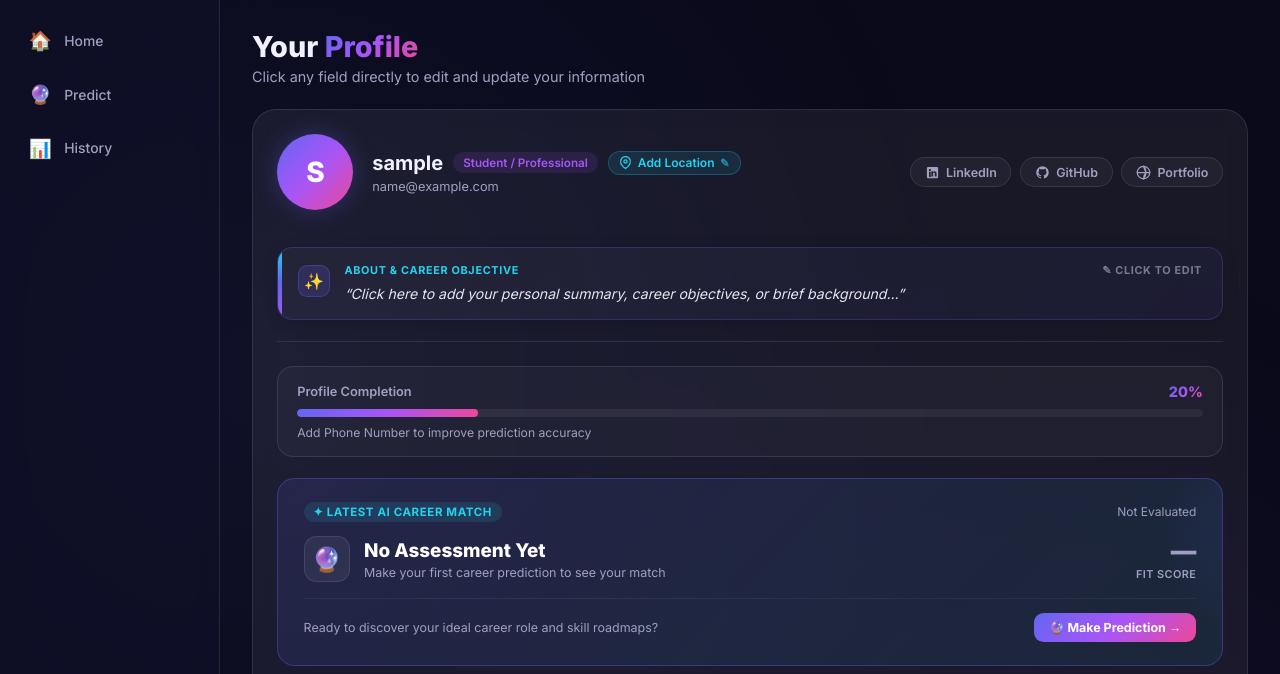
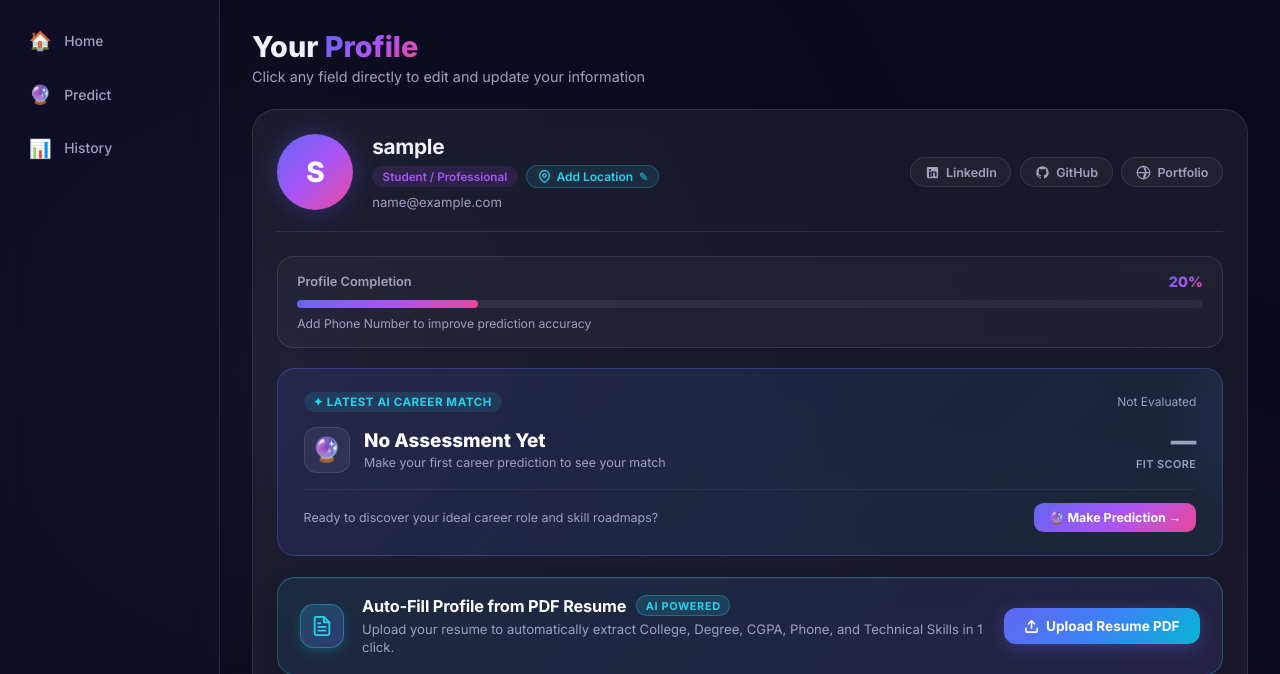
Before and after one commit to iamkanhaiyakumar/job_role_prediction, a Flask app: page /dashboard in a window 1280 px wide, after a click that opens the changed part. Shown: the part 59-733 px from the top of the page. Run offline with Flask 3, Linux system fonts and the light colour scheme; the visitor is signed in with stand-in values (Sample User, id 1); data that the repository does not hold is empty; parts of the project's set-up code (start-up, migrations or seed data) failed here and were passed over; some libraries are stand-ins or nearby versions.

Commit message:
Fix bio column data too long error with TEXT type and place location next to student/professional badge

```diff
--- a/database.py
+++ b/database.py
@@ -107,11 +107,21 @@ def init_db():
                 pass
 
         # Ensure any legacy columns like location, education, target_role are nullable
-        for leg_col in ["location", "education", "experience", "target_role", "phone", "bio", "linkedin", "github", "portfolio"]:
+        for leg_col in ["location", "education", "target_role", "phone", "linkedin", "github", "portfolio"]:
             try:
                 c.execute(f"ALTER TABLE profiles MODIFY COLUMN {leg_col} VARCHAR(255) NULL")
             except Exception:
                 pass
+
+        # Explicitly ensure bio and skills are TEXT type for long descriptions
+        try:
+            c.execute("ALTER TABLE profiles MODIFY COLUMN bio TEXT NULL")
+        except Exception:
+            pass
+        try:
+            c.execute("ALTER TABLE profiles MODIFY COLUMN skills TEXT NULL")
+        except Exception:
+            pass
 
         # Predictions table
         c.execute("""
--- a/static/css/dashboard.css
+++ b/static/css/dashboard.css
@@ -391,12 +391,12 @@ button{cursor:pointer;border:none;font-family:inherit;}
   box-shadow:0 0 25px rgba(99,102,241,0.3);flex-shrink:0;
   letter-spacing:-1px;
 }
-.ph-info{flex:1;min-width:260px;}
-.ph-name-badges{display:flex;align-items:center;gap:0.6rem;flex-wrap:wrap;margin-bottom:0.25rem;}
-.ph-info h3{font-size:1.25rem;font-weight:700;margin:0;}
+.ph-info{flex:1;min-width:240px;}
+.ph-info h3{font-size:1.3rem;font-weight:700;margin:0 0 0.35rem 0;color:var(--text);letter-spacing:-0.3px;}
+.ph-badges-row{display:flex;align-items:center;gap:0.55rem;flex-wrap:wrap;margin-bottom:0.35rem;}
 .role-tag{display:inline-block;padding:0.2rem 0.65rem;border-radius:2rem;background:rgba(168,85,247,0.12);color:var(--purple);font-size:0.73rem;font-weight:600;}
 .ph-location-badge{
-  display:inline-flex;align-items:center;gap:0.35rem;padding:0.22rem 0.65rem;border-radius:2rem;
+  display:inline-flex;align-items:center;gap:0.35rem;padding:0.2rem 0.65rem;border-radius:2rem;
   background:rgba(34,211,238,0.1);border:1px solid rgba(34,211,238,0.25);color:var(--cyan);
   font-size:0.75rem;font-weight:600;cursor:pointer;transition:all 0.2s ease;
 }
@@ -406,38 +406,7 @@ button{cursor:pointer;border:none;font-family:inherit;}
 }
 .ph-chip-edit-icon{font-size:0.7rem;opacity:0.6;transition:opacity 0.2s;}
 .ph-location-badge:hover .ph-chip-edit-icon{opacity:1;}
-.ph-email{font-size:0.8rem;color:var(--muted);margin-top:0.2rem;}
-
-/* Creative Profile Bio / About Card */
-.ph-bio-quote-card{
-  width:100%;margin-top:1.1rem;padding:0.95rem 1.25rem;border-radius:0.95rem;
-  background:linear-gradient(135deg,rgba(255,255,255,0.035) 0%,rgba(99,102,241,0.06) 100%);
-  border:1px solid rgba(99,102,241,0.25);display:flex;align-items:flex-start;gap:0.9rem;
-  position:relative;overflow:hidden;cursor:pointer;transition:all 0.25s cubic-bezier(0.4,0,0.2,1);
-  box-shadow:0 4px 16px rgba(0,0,0,0.15);
-}
-.ph-bio-quote-card::before{
-  content:'';position:absolute;top:0;left:0;width:4px;height:100%;
-  background:linear-gradient(to bottom,var(--cyan),var(--blue),var(--purple));border-radius:4px 0 0 4px;
-}
-.ph-bio-quote-card:hover{
-  background:linear-gradient(135deg,rgba(255,255,255,0.05) 0%,rgba(99,102,241,0.1) 100%);
-  border-color:rgba(34,211,238,0.45);transform:translateY(-1px);
-  box-shadow:0 6px 20px rgba(99,102,241,0.25);
-}
-.ph-bio-left-accent{
-  width:32px;height:32px;border-radius:0.6rem;background:rgba(99,102,241,0.18);
-  border:1px solid rgba(99,102,241,0.3);display:flex;align-items:center;justify-content:center;
-  font-size:1rem;flex-shrink:0;margin-top:0.1rem;
-}
-.ph-bio-text-wrap{flex:1;}
-.ph-bio-label{
-  display:flex;align-items:center;justify-content:space-between;font-size:0.68rem;
-  font-weight:700;text-transform:uppercase;letter-spacing:0.06em;color:var(--cyan);margin-bottom:0.35rem;
-}
-.ph-bio-edit-hint{font-size:0.68rem;color:var(--muted);opacity:0.7;transition:opacity 0.2s;}
-.ph-bio-quote-card:hover .ph-bio-edit-hint{opacity:1;color:var(--cyan);}
-.ph-bio-content{font-size:0.88rem;color:#e2e8f0;line-height:1.5;font-style:italic;word-break:break-word;}
+.ph-email{font-size:0.82rem;color:var(--muted);margin-top:0.15rem;}
 
 /* Header Social / Developer Links */
 .ph-social-links{display:flex;align-items:center;gap:0.55rem;margin-left:auto;flex-wrap:wrap;}
--- a/templates/dashboard.html
+++ b/templates/dashboard.html
@@ -433,8 +433,8 @@
         <div class="profile-header-new">
           <div class="profile-initials-circle" id="profileInitialsCircle">?</div>
           <div class="ph-info">
-            <div class="ph-name-badges">
-              <h3 id="displayName">—</h3>
+            <h3 id="displayName">—</h3>
+            <div class="ph-badges-row">
               <span class="role-tag">Student / Professional</span>
               <span class="ph-location-badge" id="hdrLocationBadge" onclick="editHeaderLocation()" title="Click to edit location">
                 <svg width="13" height="13" viewBox="0 0 24 24" fill="none" stroke="currentColor" stroke-width="2.2" stroke-linecap="round" stroke-linejoin="round"><path d="M21 10c0 7-9 13-9 13s-9-6-9-13a9 9 0 0 1 18 0z"></path><circle cx="12" cy="10" r="3"></circle></svg>
@@ -458,20 +458,6 @@
               <svg width="15" height="15" viewBox="0 0 24 24" fill="none" stroke="currentColor" stroke-width="2" stroke-linecap="round" stroke-linejoin="round"><circle cx="12" cy="12" r="10"></circle><line x1="2" y1="12" x2="22" y2="12"></line><path d="M12 2a15.3 15.3 0 0 1 4 10 15.3 15.3 0 0 1-4 10 15.3 15.3 0 0 1 4-10z"></path></svg>
               <span>Portfolio</span>
             </a>
-          </div>
-
-          <!-- Creative Profile Bio / About Me Quote Box -->
-          <div class="ph-bio-quote-card" id="phBioCard" onclick="editHeaderBio()" title="Click to edit your bio / career objective">
-            <div class="ph-bio-left-accent">
-              <div class="ph-bio-icon">✨</div>
-            </div>
-            <div class="ph-bio-text-wrap">
-              <div class="ph-bio-label">
-                <span>ABOUT &amp; CAREER OBJECTIVE</span>
-                <span class="ph-bio-edit-hint">✎ Click to Edit</span>
-              </div>
-              <div class="ph-bio-content" id="hdrBioText">“Click here to add your personal summary, career objectives, or brief background...”</div>
-            </div>
           </div>
         </div>
 
@@ -1179,14 +1165,6 @@ function editHeaderLocation() {
   }
 }
 
-function editHeaderBio() {
-  const bioItem = document.getElementById('val_bio')?.closest('.pg-item');
-  if (bioItem) {
-    bioItem.scrollIntoView({ behavior: 'smooth', block: 'center' });
-    bioItem.click();
-  }
-}
-
 async function loadProfile() {
   const res = await fetch('/api/profile');
   if (!res.ok) return;
@@ -1209,10 +1187,6 @@ async function loadProfile() {
   // Header location badge
   const locEl = document.getElementById('hdrLocationText');
   if (locEl) locEl.textContent = (d.location && String(d.location).trim()) ? d.location : 'Add Location';
-
-  // Header bio card
-  const bioEl = document.getElementById('hdrBioText');
-  if (bioEl) bioEl.textContent = (d.bio && String(d.bio).trim()) ? `“${d.bio}”` : '“Click here to add your personal summary, career objectives, or brief background...”';
 
   // Render values in grid
   const fields = ['name','email','phone','location','college_name','degree','major','cgpa','experience','passout_year','bio','skills','linkedin','github','portfolio'];
@@ -1348,10 +1322,6 @@ function activateInlineEdit(itemEl, fieldKey, type, placeholder) {
       const locVal = pendingEdits.location !== undefined ? pendingEdits.location : (cachedProfile.location || '');
       const locEl = document.getElementById('hdrLocationText');
       if (locEl) locEl.textContent = (locVal && locVal.trim()) ? locVal : 'Add Location';
-    } else if (fieldKey === 'bio') {
-      const bioVal = pendingEdits.bio !== undefined ? pendingEdits.bio : (cachedProfile.bio || '');
-      const bioEl = document.getElementById('hdrBioText');
-      if (bioEl) bioEl.textContent = (bioVal && bioVal.trim()) ? `“${bioVal}”` : '“Click here to add your personal summary, career objectives, or brief background...”';
     }
   };
 
```
